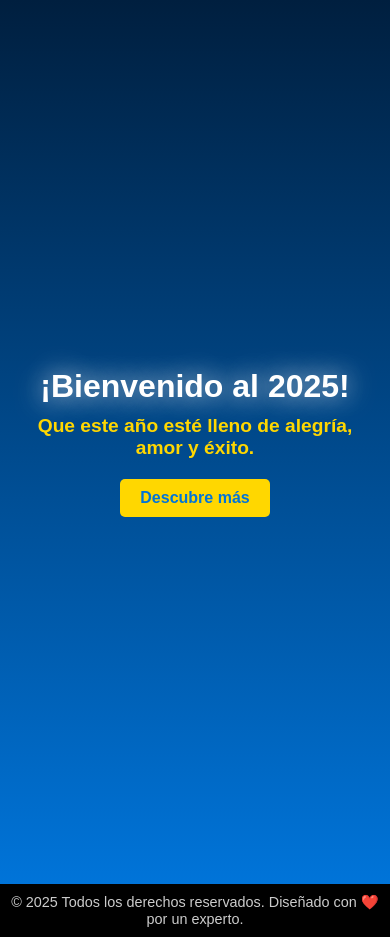
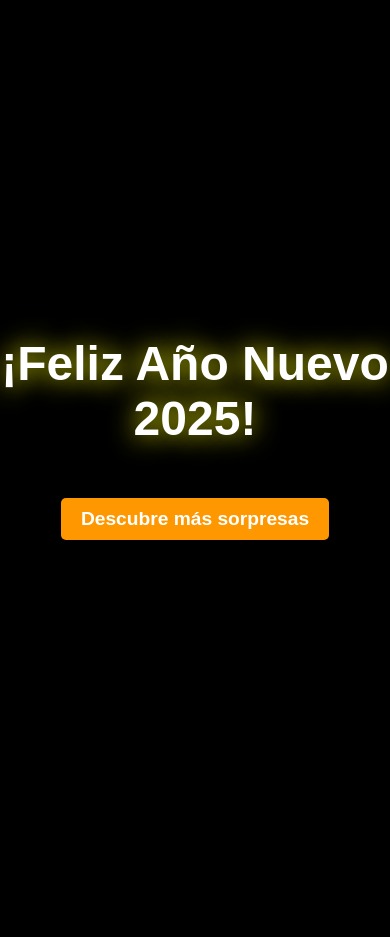
Before and after one commit to Benito26CL/MyLove, a plain HTML site: page index.html in a window 390 px wide. After the commit the page ends 844 px from the top, so only its background shows below. Drawn offline with Linux system fonts and the light colour scheme.

Commit message:
Update index.html

```diff
--- a/index.html
+++ b/index.html
@@ -5,160 +5,107 @@
     <meta name="viewport" content="width=device-width, initial-scale=1.0">
     <title>¡Feliz Año Nuevo 2025!</title>
     <style>
-        /* Estilos globales */
+        /* General */
         body {
             margin: 0;
             padding: 0;
             font-family: 'Arial', sans-serif;
-            background-color: #000;
+            background: #000;
             color: #fff;
-            overflow-x: hidden;
+            overflow: hidden;
         }
 
-        h1, h2 {
-            margin: 0;
-            padding: 0;
+        .container {
+            display: flex;
+            justify-content: center;
+            align-items: center;
             text-align: center;
+            height: 100vh;
+            flex-direction: column;
         }
 
-        /* Sección inicial */
-        .hero {
-            display: flex;
-            flex-direction: column;
-            justify-content: center;
-            align-items: center;
-            height: 100vh;
-            text-align: center;
-            background: linear-gradient(to bottom, #001f3f, #0074D9);
-            padding: 20px;
-        }
-
-        .hero h1 {
+        h1 {
             font-size: 3rem;
-            text-shadow: 0 0 20px rgba(255, 255, 255, 0.8);
+            text-shadow: 0 0 20px rgba(255, 255, 0, 0.8);
             animation: glow 2s infinite alternate;
         }
 
-        .hero h2 {
-            font-size: 1.5rem;
-            color: #FFD700;
-            margin-top: 10px;
-        }
-
-        .hero .btn {
-            margin-top: 20px;
+        .btn {
             padding: 10px 20px;
-            font-size: 1rem;
+            font-size: 1.2rem;
             font-weight: bold;
-            color: #0074D9;
-            background-color: #FFD700;
+            color: #fff;
+            background-color: #ff9800;
             border: none;
             border-radius: 5px;
             cursor: pointer;
-            transition: background-color 0.3s ease;
+            margin-top: 20px;
+            transition: transform 0.3s ease, background-color 0.3s ease;
         }
 
-        .hero .btn:hover {
-            background-color: #FFC300;
+        .btn:hover {
+            background-color: #ff5722;
+            transform: scale(1.1);
         }
 
-        /* Galería de imágenes */
+        /* Animaciones */
+        @keyframes glow {
+            0% {
+                text-shadow: 0 0 10px rgba(255, 255, 0, 0.6);
+            }
+            100% {
+                text-shadow: 0 0 30px rgba(255, 255, 0, 1);
+            }
+        }
+
+        @keyframes zoomIn {
+            0% {
+                transform: scale(1);
+                opacity: 0.8;
+            }
+            100% {
+                transform: scale(1.1);
+                opacity: 1;
+            }
+        }
+
+        /* Galería */
         .gallery {
-            position: relative;
             display: grid;
-            grid-template-columns: repeat(auto-fit, minmax(150px, 1fr));
-            gap: 10px;
-            padding: 20px;
-            background: #000;
+            grid-template-columns: repeat(auto-fit, minmax(100px, 1fr));
+            gap: 5px;
+            width: 100%;
+            height: 100vh;
         }
 
         .gallery img {
             width: 100%;
-            height: 150px;
+            height: 100%;
             object-fit: cover;
-            border-radius: 10px;
-            animation: fadeIn 2s ease-in-out;
-            transition: transform 0.5s ease;
+            animation: zoomIn 5s infinite alternate;
         }
 
-        .gallery img:hover {
-            transform: scale(1.1);
-        }
-
-        /* Texto sobre las imágenes */
-        .gallery-text {
+        .gallery h1 {
             position: absolute;
             top: 50%;
             left: 50%;
             transform: translate(-50%, -50%);
             font-size: 3rem;
-            color: #FFD700;
-            text-shadow: 0 0 20px rgba(255, 255, 0, 1);
-            text-align: center;
-            font-weight: bold;
-            z-index: 10;
-            animation: glow 2s infinite alternate;
-        }
-
-        /* Footer */
-        footer {
-            text-align: center;
-            padding: 10px;
-            color: #ccc;
-            font-size: 0.9rem;
-        }
-
-        /* Animaciones */
-        @keyframes glow {
-            from {
-                text-shadow: 0 0 10px rgba(255, 255, 255, 0.5);
-            }
-            to {
-                text-shadow: 0 0 30px rgba(255, 255, 255, 1);
-            }
-        }
-
-        @keyframes fadeIn {
-            from {
-                opacity: 0;
-            }
-            to {
-                opacity: 1;
-            }
-        }
-
-        /* Responsividad */
-        @media (max-width: 768px) {
-            .hero h1 {
-                font-size: 2rem;
-            }
-
-            .hero h2 {
-                font-size: 1.2rem;
-            }
-
-            .gallery img {
-                height: 120px;
-            }
-
-            .gallery-text {
-                font-size: 2rem;
-            }
+            color: yellow;
+            text-shadow: 0 0 30px yellow;
         }
     </style>
 </head>
 <body>
-    <!-- Sección inicial -->
-    <div class="hero">
-        <h1>¡Bienvenido al 2025!</h1>
-        <h2>Que este año esté lleno de alegría, amor y éxito.</h2>
-        <button class="btn" onclick="showGallery()">Descubre más</button>
+    <!-- Pantalla inicial -->
+    <div class="container">
+        <h1>¡Feliz Año Nuevo 2025!</h1>
+        <button class="btn" onclick="showGallery()">Descubre más sorpresas</button>
     </div>
 
     <!-- Galería de imágenes -->
     <div class="gallery" id="gallery" style="display: none;">
-        <div class="gallery-text">¡Feliz Año Nuevo 2025!</div>
-        <!-- Inserta aquí las 16 imágenes -->
+        <h1>¡Feliz Año Nuevo 2025!</h1>
         <img src="imagenes/imagen1.jpg" alt="Imagen 1">
         <img src="imagenes/imagen2.jpg" alt="Imagen 2">
         <img src="imagenes/imagen3.jpg" alt="Imagen 3">
@@ -177,19 +124,11 @@
         <img src="imagenes/imagen16.jpg" alt="Imagen 16">
     </div>
 
-    <!-- Footer -->
-    <footer>
-        &copy; 2025 Todos los derechos reservados. Diseñado con ❤️ por un experto.
-    </footer>
-
     <script>
+        // Mostrar la galería al hacer clic en el botón
         function showGallery() {
-            const gallery = document.getElementById('gallery');
-            gallery.style.display = 'grid';
-            window.scrollTo({
-                top: gallery.offsetTop,
-                behavior: 'smooth'
-            });
+            document.querySelector('.container').style.display = 'none'; // Oculta la pantalla inicial
+            document.getElementById('gallery').style.display = 'grid'; // Muestra la galería
         }
     </script>
 </body>
```
